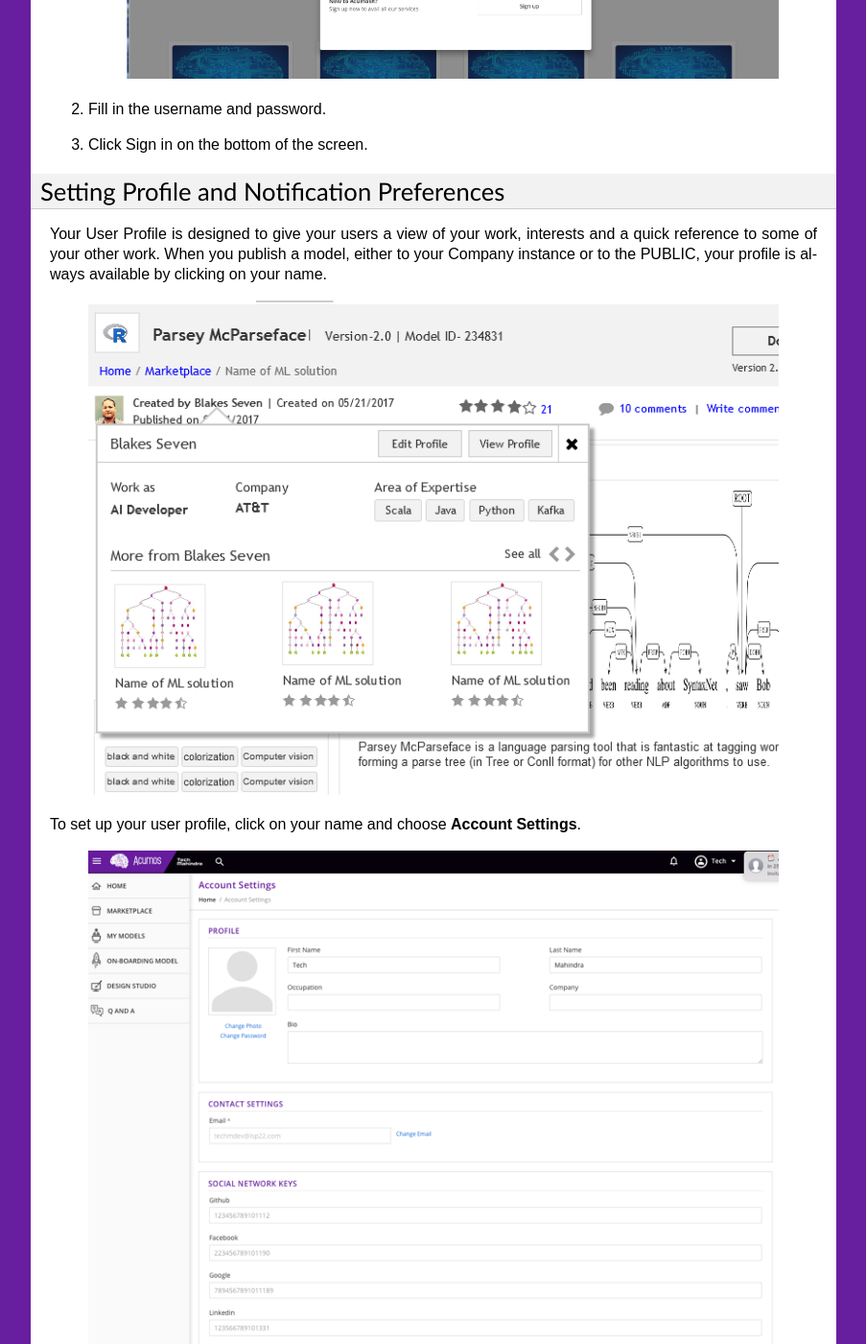
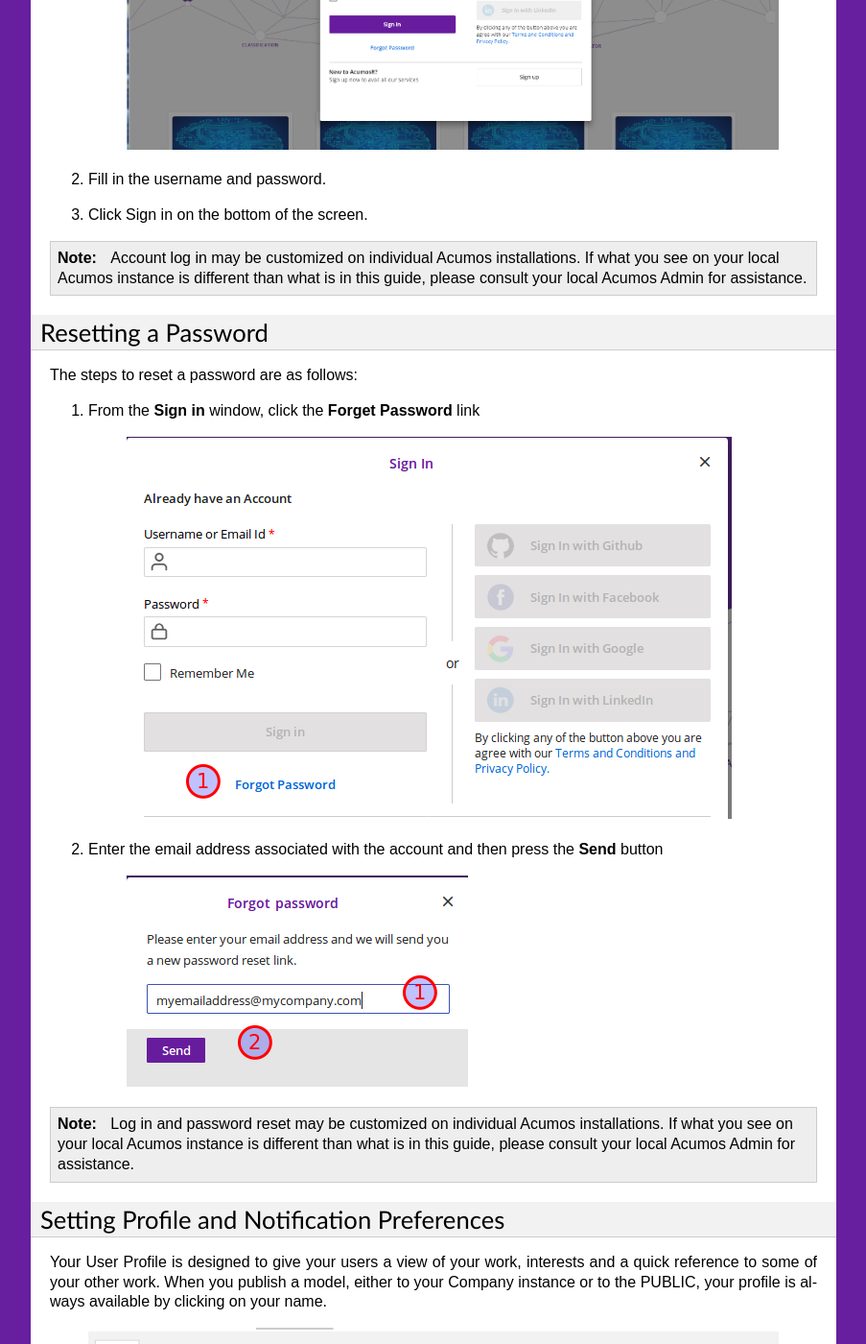
Before and after one commit to acumos/documentation, a Sphinx documentation site: the page built from docs/AcumosUser/portal-user/accounts.rst, in a window 1280 px wide and 1400 px high, scrolled down 2085 px. Shown: the whole window at 96% size, without its empty margins (198-1101 px from the left). Built offline with Sphinx 7.4.7, drawn with Linux system fonts in a browser that asks for light colours; pages that are not in the unit, such as notebooks, are missing from menus; some of the changed text lies outside the part shown.

Commit message:
Add Password Reset section
Issue: ACUMOS-817

Change-Id: I67a9a5630f960c91a03d06205e1f6bef1b2aa88a
Signed-off-by: Aimee Ukasick <aimeeu.opensource@gmail.com>

```diff
--- a/docs/AcumosUser/portal-user/accounts.rst
+++ b/docs/AcumosUser/portal-user/accounts.rst
@@ -47,6 +47,10 @@ of the user interface.
 
     .. image:: images/portal/homeScreen.png
 
+.. note::
+    Account creation may be customized on individual Acumos installations. If what you see on your local Acumos instance is different than what is in this guide, please consult your local Acumos Admin for assistance.
+
+
 Logging into Acumos
 ===================
 
@@ -62,6 +66,23 @@ The steps to login to Acumos are as follows:
 
 3. Click Sign in on the bottom of the screen.
 
+.. note::
+    Account log in may be customized on individual Acumos installations. If what you see on your local Acumos instance is different than what is in this guide, please consult your local Acumos Admin for assistance.
+
+Resetting a Password
+====================
+The steps to reset a password are as follows:
+
+1. From the **Sign in** window, click the **Forget Password** link
+
+    .. image:: images/portal/password-forgetPasswordLink.png
+
+2. Enter the email address associated with the account and then press the **Send** button
+
+    .. image:: images/portal/password-resetScreen.png
+
+.. note::
+    Log in and password reset may be customized on individual Acumos installations. If what you see on your local Acumos instance is different than what is in this guide, please consult your local Acumos Admin for assistance.
 
 Setting Profile and Notification Preferences
 ============================================
```
Also changed, not shown: docs/AcumosUser/portal-user/images/portal/password-forgetPasswordLink.png (added), docs/AcumosUser/portal-user/images/portal/password-resetScreen.png (added).
